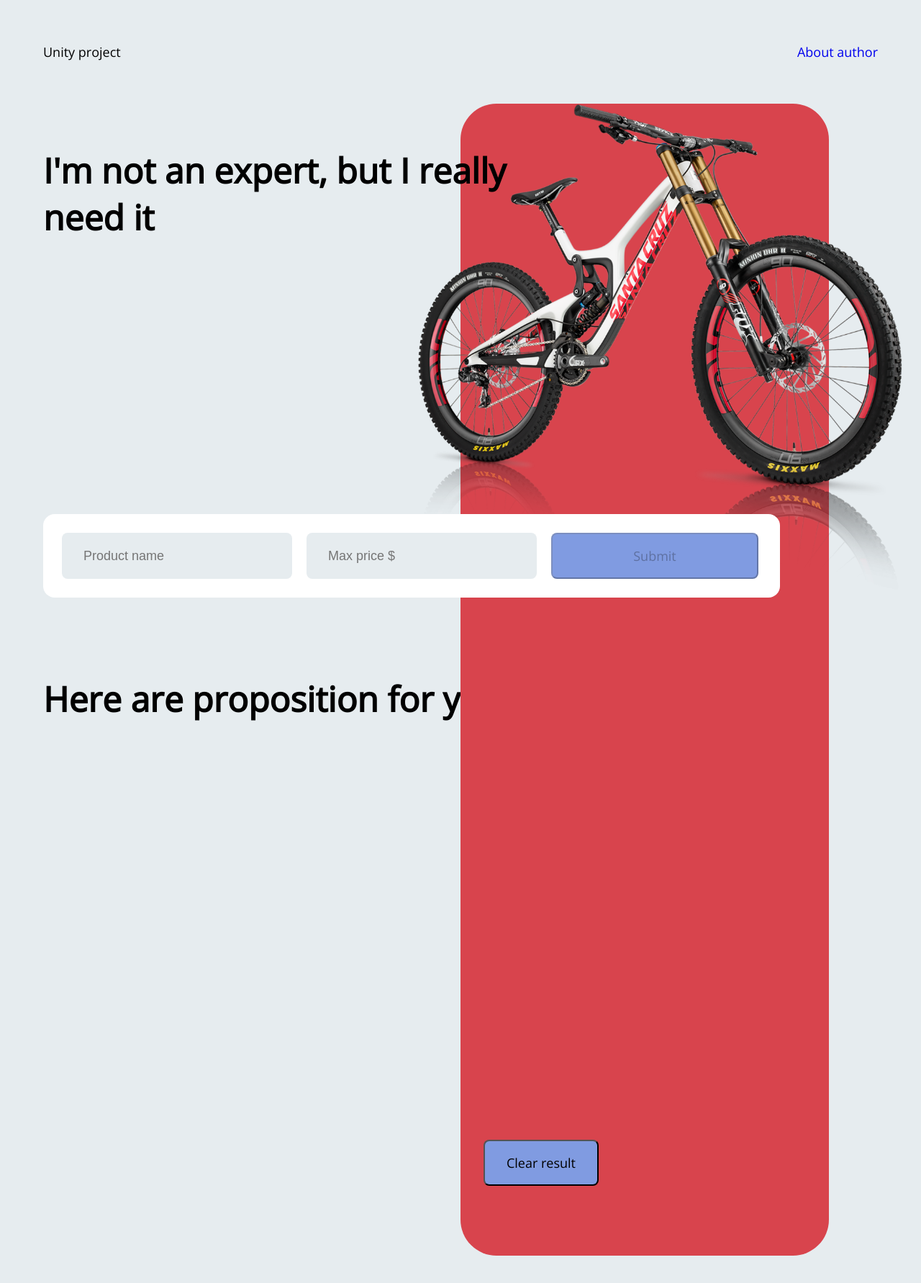
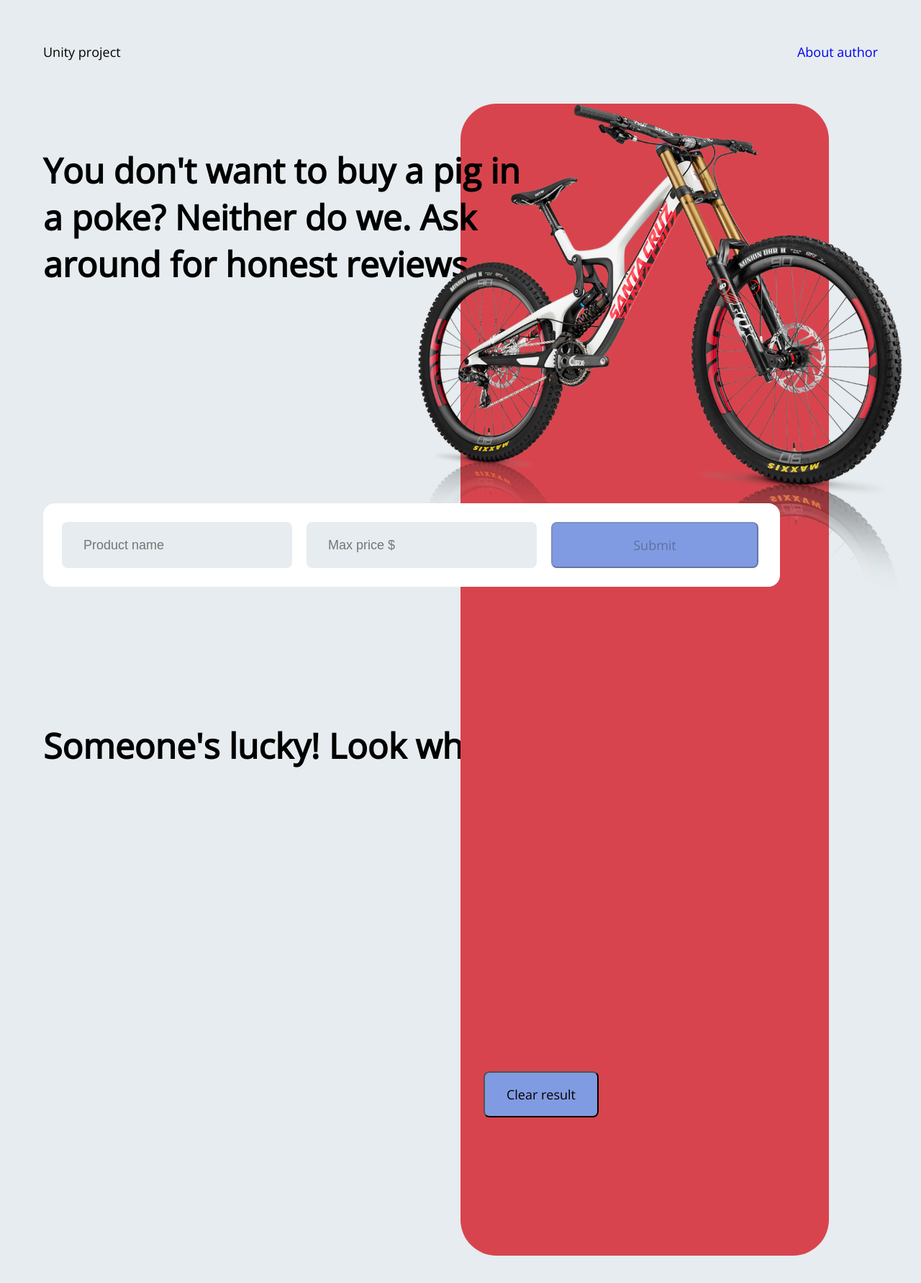
Before and after one commit to remble1/unity_project, a React (Create React App) app: page / in a window 1280 px wide. Shown: the top 1782 px of the page at 72% size. Built offline with nearby package versions, Linux system fonts and the light colour scheme.

Commit message:
small improve before aws

```diff
--- a/src/App.css
+++ b/src/App.css
@@ -98,7 +98,7 @@
   width: 80vw;
   max-width: 64rem;
   margin-left: 60px;
-  margin-top: 20rem;
+  margin-top: 15rem;
   margin-bottom: 700px;
   padding: 1rem;
   z-index: 1;
@@ -161,7 +161,7 @@
 
 .clear-result {
   position: absolute;
-  margin-top: 20rem;
+  margin-top: 10rem;
   margin-left: 42rem;
   height: 4rem;
   width: 10rem;
--- a/src/Components/Home.js
+++ b/src/Components/Home.js
@@ -6,6 +6,8 @@
   const [price, setPrice] = useState("");
   const [response, setResponse] = useState("");
   const ref = useRef(null);
+  const ref1 = useRef(null);
+
 
   const handleChange = (e) => {
     const result = e.target.value.replace(/\D/g, "");
@@ -18,6 +20,7 @@
   }
 
   const clear_result = (e) => {
+    ref1.current?.scrollIntoView({behavior: 'smooth'});
     setResponse("")
     setPrice("")
     setMessage("")
@@ -52,10 +55,10 @@
   }
 
   return (
-    <div className="home-container">
-      <div>
+    <div ref={ref1} className="home-container">
+      <div >
         <div className="banner">
-          <div className="banner-text">I'm not an expert, but I really need it</div>
+          <div className="banner-text">You don't want to buy a pig in a poke? Neither do we. Ask around for honest reviews.</div>
           <div className="banner-img"><img src={BannerImage} alt="mountain bike"/>
       </div>
       <div className="block"></div>
@@ -96,7 +99,7 @@
         <div
         className="user-response"
         >
-          <div>Here are proposition for you:</div>
+          <div>Someone's lucky! Look what we found:</div>
           <div className="result-list">
           {hangleResponse(response)}
           </div>
@@ -118,6 +121,3 @@
 }
 
 export default Home;
-
-// TODO Blokada na klikanie jak nie ma elementów
-// TODO zsuwanie się na dół po kliknięciu submit
```
